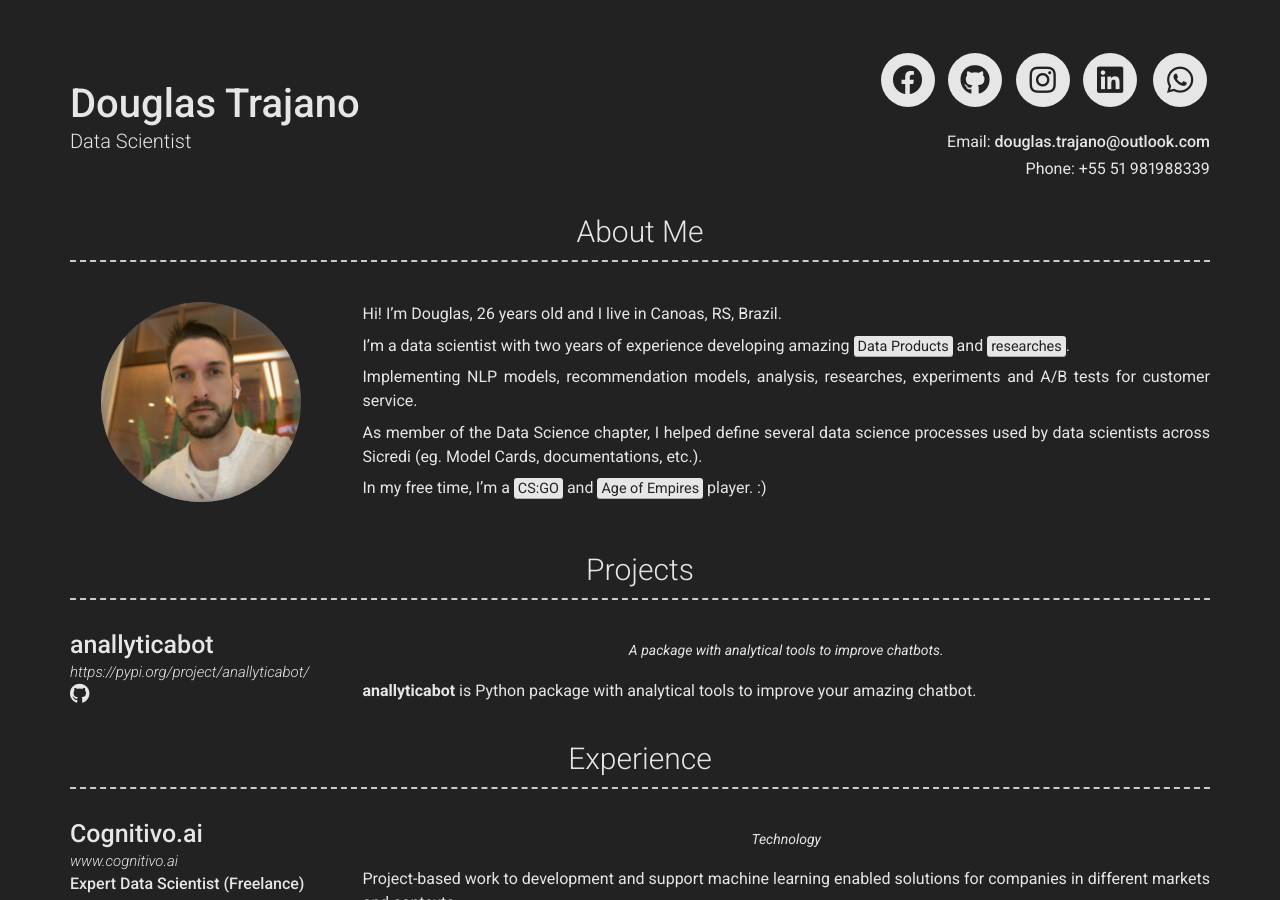
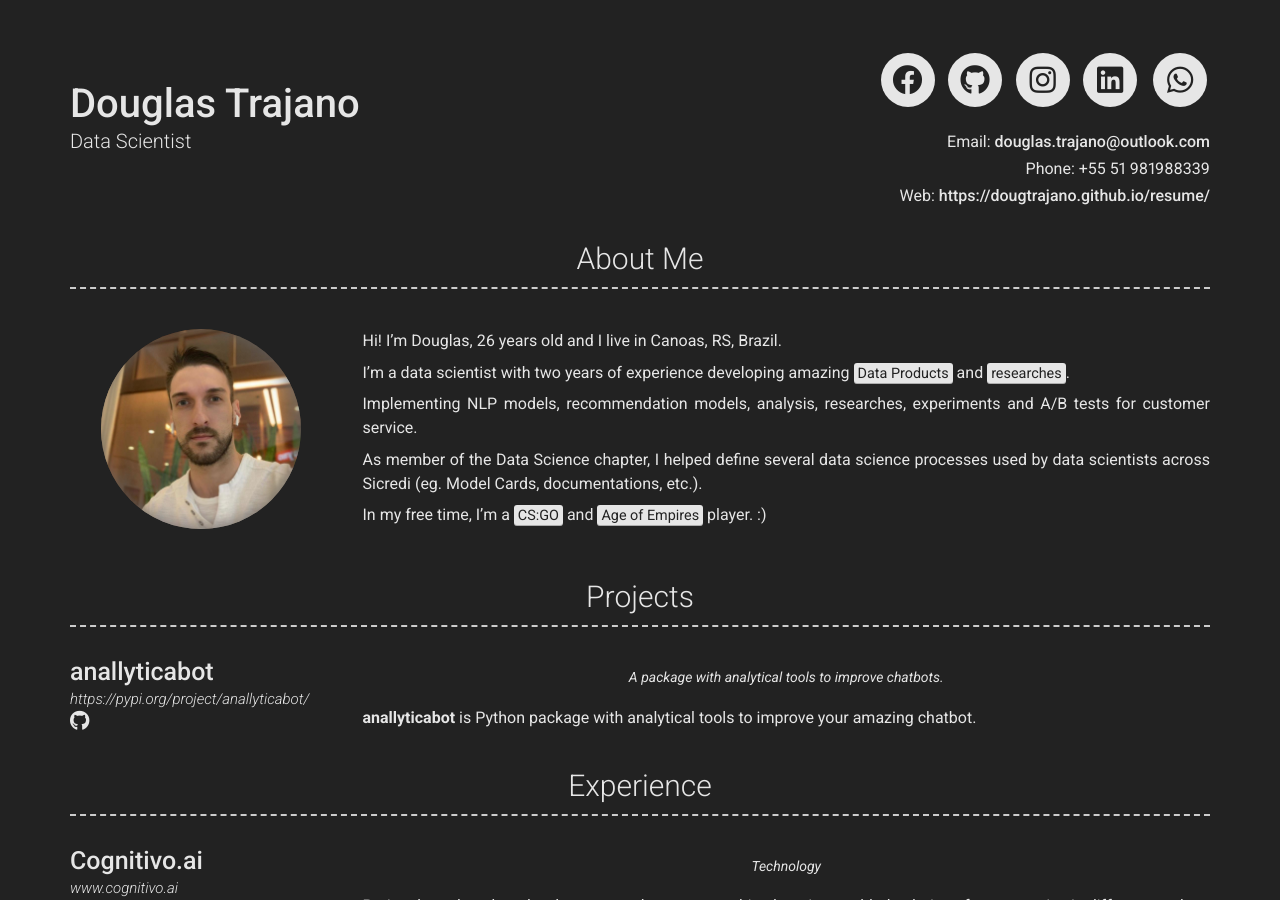
Before and after one commit to DougTrajano/resume, a Jekyll site: the page built from index.md, in a window 1280 px wide and 900 px high. Built offline with Jekyll 4.4.1, drawn with Linux system fonts in a browser that asks for light colours; nearby versions of some CDN libraries; part of the change alters nothing that is shown.

Commit message:
(feat) additing website

```diff
--- a/_config.yml
+++ b/_config.yml
@@ -7,8 +7,7 @@ name: Douglas Trajano
 title: Data Scientist
 email: douglas.trajano@outlook.com
 phone: +55 51 981988339
-
-#website: Your website (eg. https://google.com)(optional)
+website: https://dougtrajano.github.io/resume/
 
 # Dark Mode (true/false/never)
 darkmode: true
```
